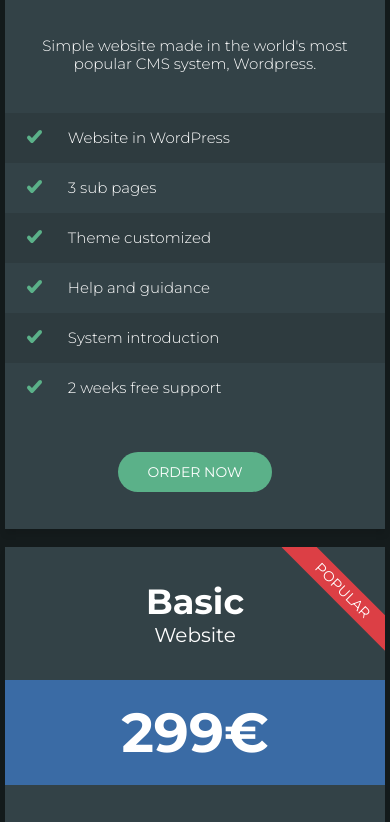
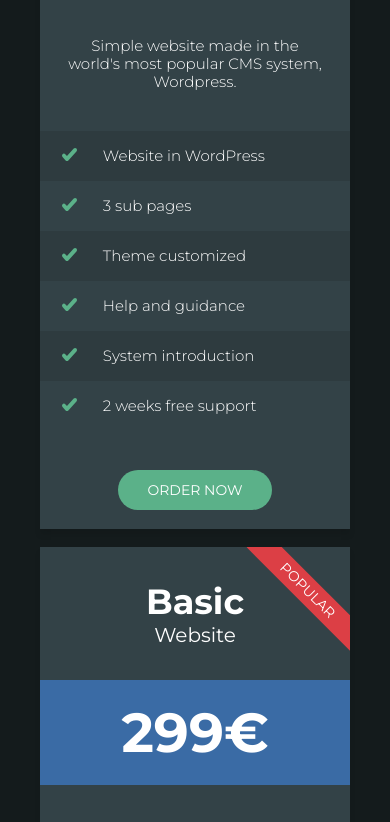
Before and after one commit to Andriyko212/price_cards_layout, a plain HTML site: page index.html in a window 390 px wide. Shown: the part 301-1123 px from the top of the page. Drawn offline with nearby package versions, Linux system fonts and the light colour scheme.

Commit message:
main styles

```diff
--- a/styles.css
+++ b/styles.css
@@ -1,6 +1,6 @@
 .price-card {
   overflow: hidden;
-  min-width: 380px;
+  flex-basis: 380px;
   height: 770px;
   background-color: #334247;
   box-shadow: 0px 6px 6px 0px rgba(0, 0, 0, 0.0862745098);
@@ -143,7 +143,7 @@ body {
 }
 @media (max-width: 1176px) {
   body {
-    margin: 60px;
+    margin: 60px 40px;
   }
 }
 
```
